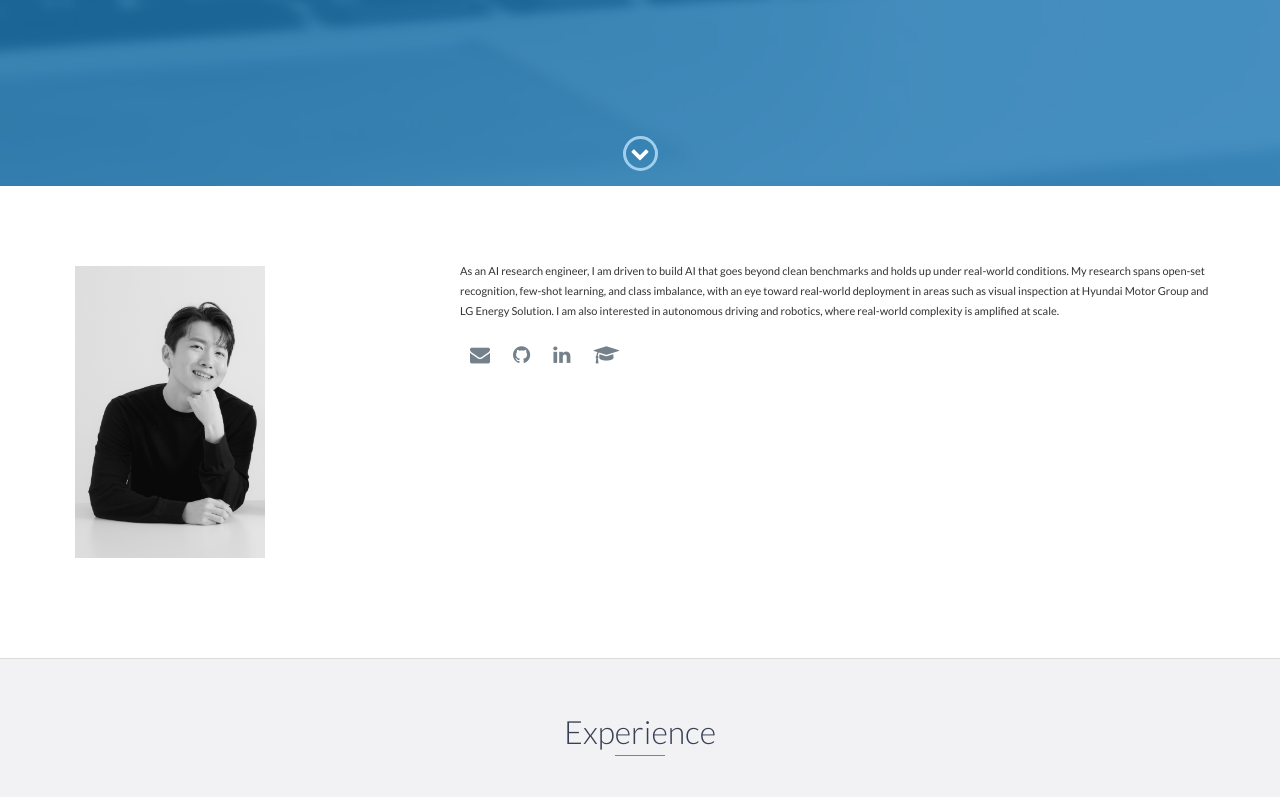
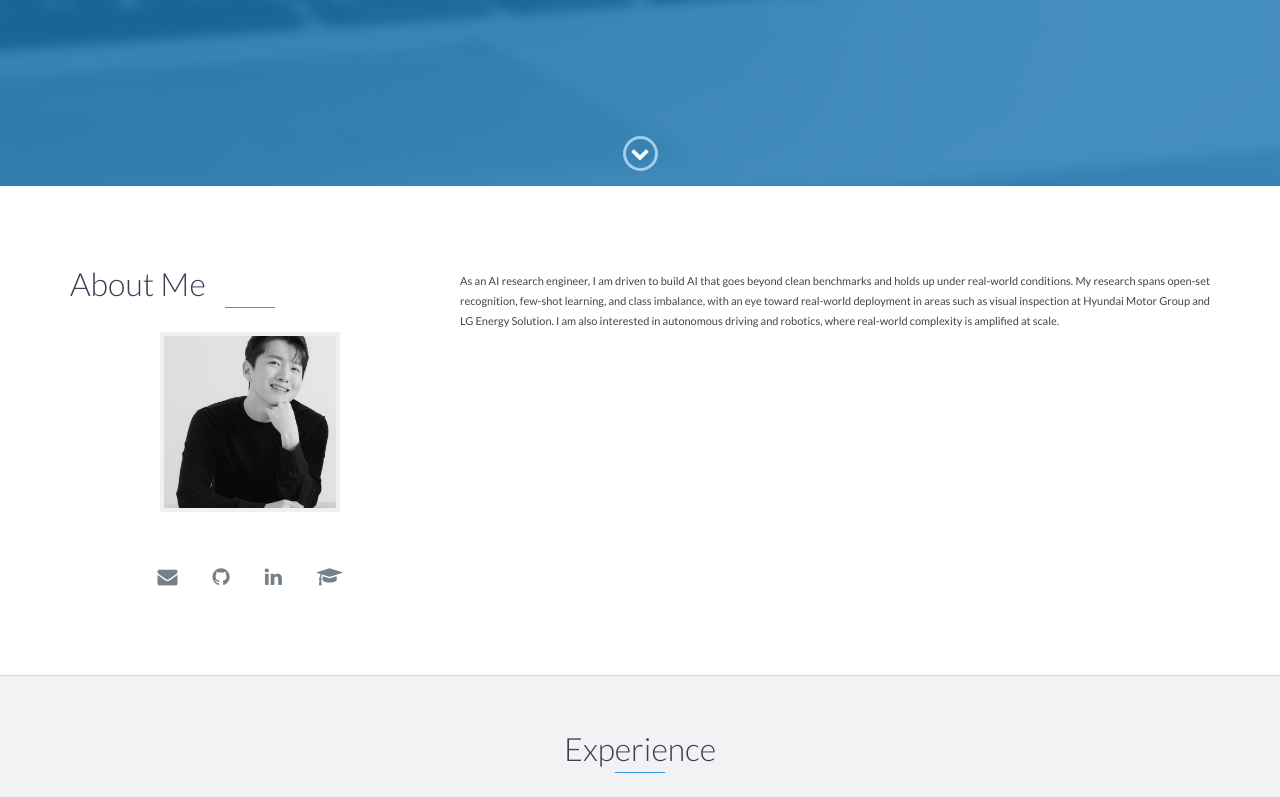
Before and after one commit to geonuk-kimmm/geonuk-kimmm.github.io, a website: page index.html in a window 1280 px wide. Shown: the part 614-1411 px from the top of the page. Drawn offline with nearby package versions, Linux system fonts and the light colour scheme; files whose address does not match are found by name.

Commit message:
Update index.html

```diff
--- a/index.html
+++ b/index.html
@@ -67,32 +67,38 @@
 
     <div id="about">
 	    <div class="container">
-	        <div class="row align-items-center"> <div class="col-md-4 text-center">
-	                <img src="images/smile.jpg"
-	                     alt="profile"
-	                     class="img-fluid rounded-circle"
-	                     style="max-width: 200px;
-	                            width: 100%;
-	                            height: auto;
-	                            border: 5px solid #fff;
-	                            margin-bottom: 20px;">
+	        <div class="row">
+
+	            <div class="col-md-4 text-center" style="display: flex; flex-direction: column; align-items: center;">
+	                <h2 class="heading" style="margin-bottom: 25px; width: 100%;">About Me</h2>
+
+	                <div class="profile-img-box" style="margin-bottom: 25px;">
+	                    <img src="smile.jpg"
+	                         alt="AI 연구원 김건욱 프로필 사진"
+	                         class="img-fluid rounded-circle"
+	                         style="width: 180px;      /* 크기 고정 */
+	                                height: 180px;     /* 가로세로 동일 */
+	                                object-fit: cover; /* 사진 왜곡 방지 */
+	                                border: 4px solid #f0f0f0;
+							;">
+	                </div>
+
+	                <div class="social">
+	                    <ul style="padding: 0; display: flex; gap: 15px; justify-content: center; list-style: none;">
+	                        <li><a href="mailto:geonuk_kim@korea.ac.kr" target="_blank"><i class="fa fa-envelope"></i></a></li>
+	                        <li><a href="https://github.com/geonuk-kimmm" target="_blank"><i class="fa fa-github"></i></a></li>
+	                        <li><a href="https://kr.linkedin.com/in/geounkkim" target="_blank"><i class="fa fa-linkedin"></i></a></li>
+	                        <li><a href="https://scholar.google.com/citations?user=CtienZMAAAAJ" target="_blank"><i class="fa fa-graduation-cap"></i></a></li>
+	                    </ul>
+	                </div>
 	            </div>
 
-	            <div class="col-md-8">
-	                <p style="font-size: 1.1rem; line-height: 1.8; color: #333;">
+	            <div class="col-md-8" style="padding-top: 10px;">
+	                <p style="font-size: 1.1rem; line-height: 1.8; color: #444; text-align: justify;">
 	                    As an AI research engineer, I am driven to build AI that goes beyond clean benchmarks and holds up under real-world conditions.
 	                    My research spans open-set recognition, few-shot learning, and class imbalance, with an eye toward real-world deployment in areas
 	                    such as visual inspection at Hyundai Motor Group and LG Energy Solution. I am also interested in autonomous driving and robotics, where real-world complexity is amplified at scale.
 	                </p>
-
-	                <div class="social">
-	                    <ul>
-	                        <li><a href="mailto:geonuk_kim@korea.ac.kr" target="_blank" rel="noopener noreferrer"><i class="fa fa-envelope"></i></a></li>
-	                        <li><a href="https://github.com/geonuk-kimmm" target="_blank" rel="noopener noreferrer"><i class="fa fa-github"></i></a></li>
-	                        <li><a href="https://kr.linkedin.com/in/geounkkim" target="_blank" rel="noopener noreferrer"><i class="fa fa-linkedin"></i></a></li>
-	                        <li><a href="https://scholar.google.com/citations?user=CtienZMAAAAJ&hl=en" target="_blank" rel="noopener noreferrer"><i class="fa fa-graduation-cap"></i></a></li>
-	                    </ul>
-	                </div>
 	            </div>
 
 	        </div>
```
